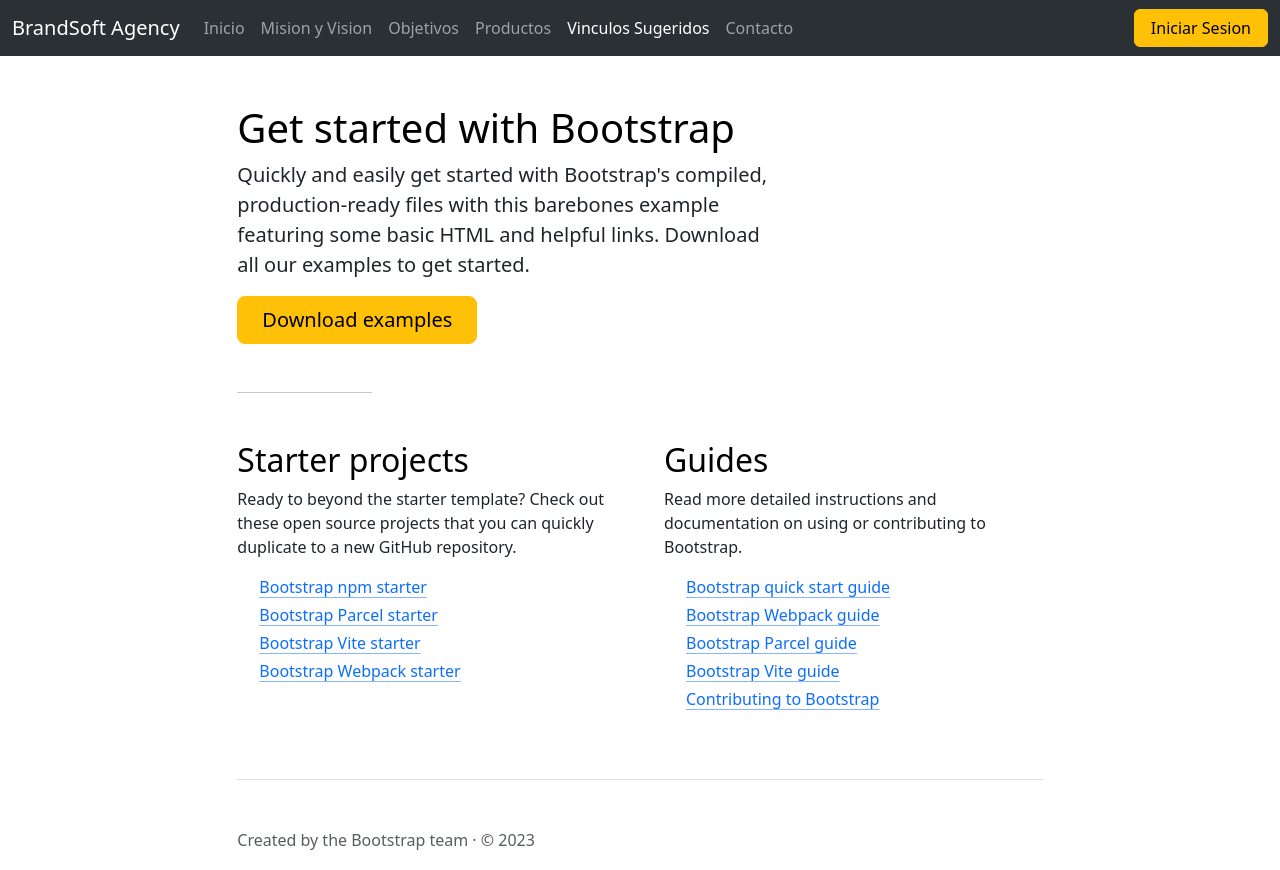
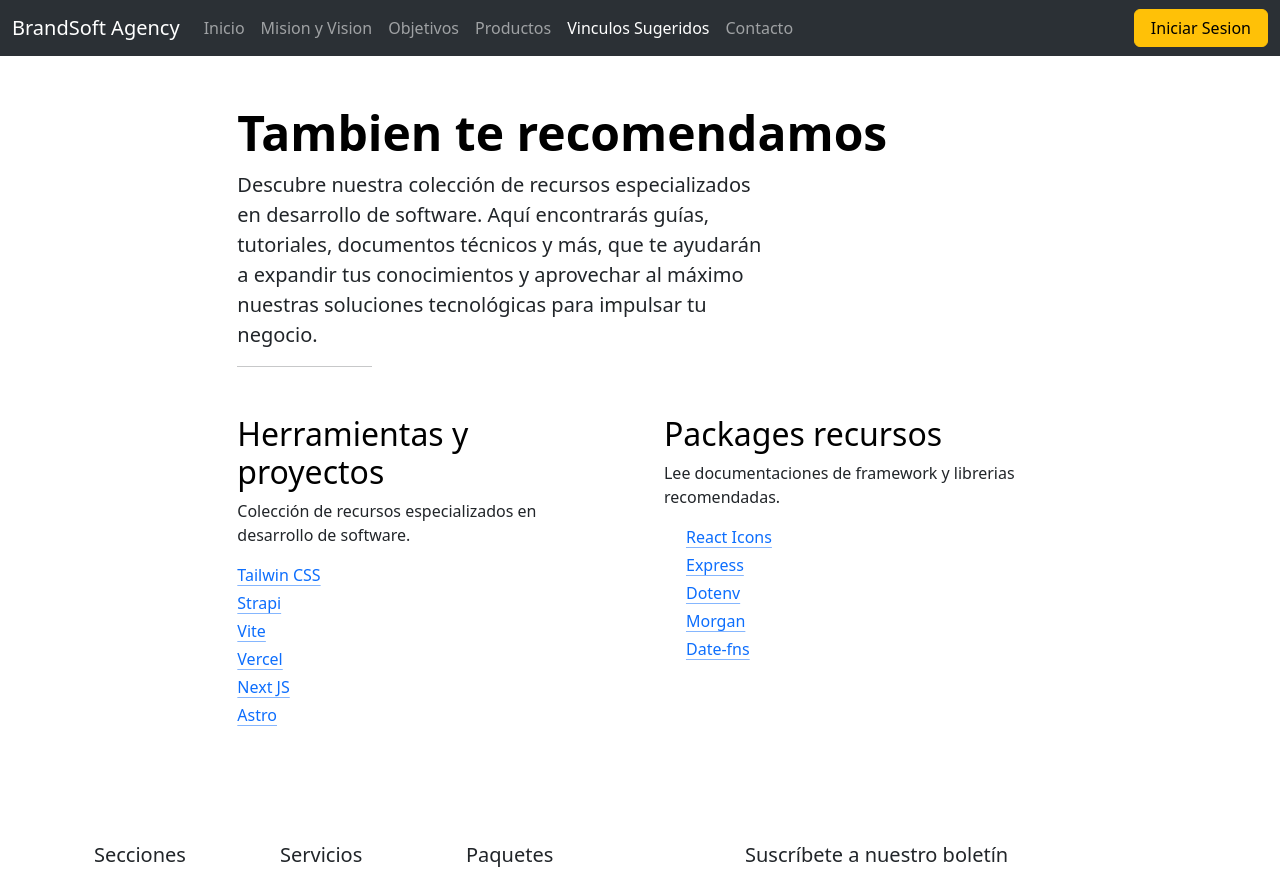
Before and after one commit to esdrasclth/WebPagesBasic_BrandSoft, a plain HTML site: page vinculos_sugeridos.html in a window 1280 px wide. Shown: the top 870 px of the page. Drawn offline with nearby package versions, Linux system fonts and the light colour scheme.

Commit message:
finanlizando la pg de vinculos

```diff
--- a/vinculos_sugeridos.html
+++ b/vinculos_sugeridos.html
@@ -54,113 +54,103 @@
     <!--COMENZAR AQUI-->
     <div class="col-lg-8 mx-auto p-4 py-md-5">
         <main>
-            <h1 class="text-body-emphasis">Get started with Bootstrap</h1>
-            <p class="fs-5 col-md-8">Quickly and easily get started with Bootstrap's compiled, production-ready files
-                with this barebones example featuring some basic HTML and helpful links. Download all our examples to
-                get started.</p>
-
-            <div class="mb-5">
-                <a href="../examples/" class="btn btn-warning btn-lg px-4">Download examples</a>
-            </div>
+            <h1 class="text-body-emphasis display-5 fw-bold">Tambien te recomendamos</h1>
+            <p class="fs-5 col-md-8">Descubre nuestra colección de recursos especializados en desarrollo de software. Aquí encontrarás guías, tutoriales, documentos técnicos y más, que te ayudarán a expandir tus conocimientos y aprovechar al máximo nuestras soluciones tecnológicas para impulsar tu negocio.</p>
 
             <hr class="col-3 col-md-2 mb-5">
 
             <div class="row g-5">
                 <div class="col-md-6">
-                    <h2 class="text-body-emphasis">Starter projects</h2>
-                    <p>Ready to beyond the starter template? Check out these open source projects that you can quickly
-                        duplicate to a new GitHub repository.</p>
+                    <h2 class="text-body-emphasis">Herramientas y proyectos</h2>
+                    <p>Colección de recursos especializados en desarrollo de software.</p>
                     <ul class="list-unstyled ps-0">
                         <li>
-                            <a class="icon-link mb-1" href="https://github.com/twbs/examples/tree/main/icons-font"
+                            <a class="icon-link mb-1" href="https://tailwindcss.com/"
                                 rel="noopener" target="_blank">
-                                <svg class="bi" width="16" height="16">
-                                    <use xlink:href="#arrow-right-circle" />
-                                </svg>
-                                Bootstrap npm starter
+                                Tailwin CSS
                             </a>
                         </li>
                         <li>
-                            <a class="icon-link mb-1" href="https://github.com/twbs/examples/tree/main/parcel"
+                            <a class="icon-link mb-1" href="https://strapi.io/"
                                 rel="noopener" target="_blank">
-                                <svg class="bi" width="16" height="16">
-                                    <use xlink:href="#arrow-right-circle" />
-                                </svg>
-                                Bootstrap Parcel starter
+                                Strapi
                             </a>
                         </li>
                         <li>
-                            <a class="icon-link mb-1" href="https://github.com/twbs/examples/tree/main/vite"
+                            <a class="icon-link mb-1" href="https://vitejs.dev/"
                                 rel="noopener" target="_blank">
-                                <svg class="bi" width="16" height="16">
-                                    <use xlink:href="#arrow-right-circle" />
-                                </svg>
-                                Bootstrap Vite starter
+                                Vite
                             </a>
                         </li>
                         <li>
-                            <a class="icon-link mb-1" href="https://github.com/twbs/examples/tree/main/webpack"
+                            <a class="icon-link mb-1" href="https://vercel.com/"
                                 rel="noopener" target="_blank">
-                                <svg class="bi" width="16" height="16">
-                                    <use xlink:href="#arrow-right-circle" />
-                                </svg>
-                                Bootstrap Webpack starter
+                                Vercel
+                            </a>
+                        </li>
+                        <li>
+                            <a class="icon-link mb-1" href="https://nextjs.org/"
+                                rel="noopener" target="_blank">
+                                Next JS
+                            </a>
+                        </li>
+                        <li>
+                            <a class="icon-link mb-1" href="https://astro.build/"
+                                rel="noopener" target="_blank">
+                                Astro
                             </a>
                         </li>
                     </ul>
                 </div>
 
                 <div class="col-md-6">
-                    <h2 class="text-body-emphasis">Guides</h2>
-                    <p>Read more detailed instructions and documentation on using or contributing to Bootstrap.</p>
+                    <h2 class="text-body-emphasis">Packages recursos</h2>
+                    <p>Lee documentaciones de framework y librerias recomendadas.</p>
                     <ul class="list-unstyled ps-0">
                         <li>
-                            <a class="icon-link mb-1" href="../getting-started/introduction/">
+                            <a class="icon-link mb-1" href="https://www.npmjs.com/package/react-icons">
                                 <svg class="bi" width="16" height="16">
                                     <use xlink:href="#arrow-right-circle" />
                                 </svg>
-                                Bootstrap quick start guide
+                                React Icons
                             </a>
                         </li>
                         <li>
-                            <a class="icon-link mb-1" href="../getting-started/webpack/">
+                            <a class="icon-link mb-1" href="https://www.npmjs.com/package/express">
                                 <svg class="bi" width="16" height="16">
                                     <use xlink:href="#arrow-right-circle" />
                                 </svg>
-                                Bootstrap Webpack guide
+                                Express
                             </a>
                         </li>
                         <li>
-                            <a class="icon-link mb-1" href="../getting-started/parcel/">
+                            <a class="icon-link mb-1" href="https://www.npmjs.com/package/dotenv">
                                 <svg class="bi" width="16" height="16">
                                     <use xlink:href="#arrow-right-circle" />
                                 </svg>
-                                Bootstrap Parcel guide
+                                Dotenv
                             </a>
                         </li>
                         <li>
-                            <a class="icon-link mb-1" href="../getting-started/vite/">
+                            <a class="icon-link mb-1" href="https://www.npmjs.com/package/morgan">
                                 <svg class="bi" width="16" height="16">
                                     <use xlink:href="#arrow-right-circle" />
                                 </svg>
-                                Bootstrap Vite guide
+                                Morgan
                             </a>
                         </li>
                         <li>
-                            <a class="icon-link mb-1" href="../getting-started/contribute/">
+                            <a class="icon-link mb-1" href="https://www.npmjs.com/package/date-fns">
                                 <svg class="bi" width="16" height="16">
                                     <use xlink:href="#arrow-right-circle" />
                                 </svg>
-                                Contributing to Bootstrap
+                                Date-fns
                             </a>
                         </li>
                     </ul>
                 </div>
             </div>
         </main>
-        <footer class="pt-5 my-5 text-body-secondary border-top">
-            Created by the Bootstrap team &middot; &copy; 2023
-        </footer>
     </div>
     <!--FIN-->
 
```
